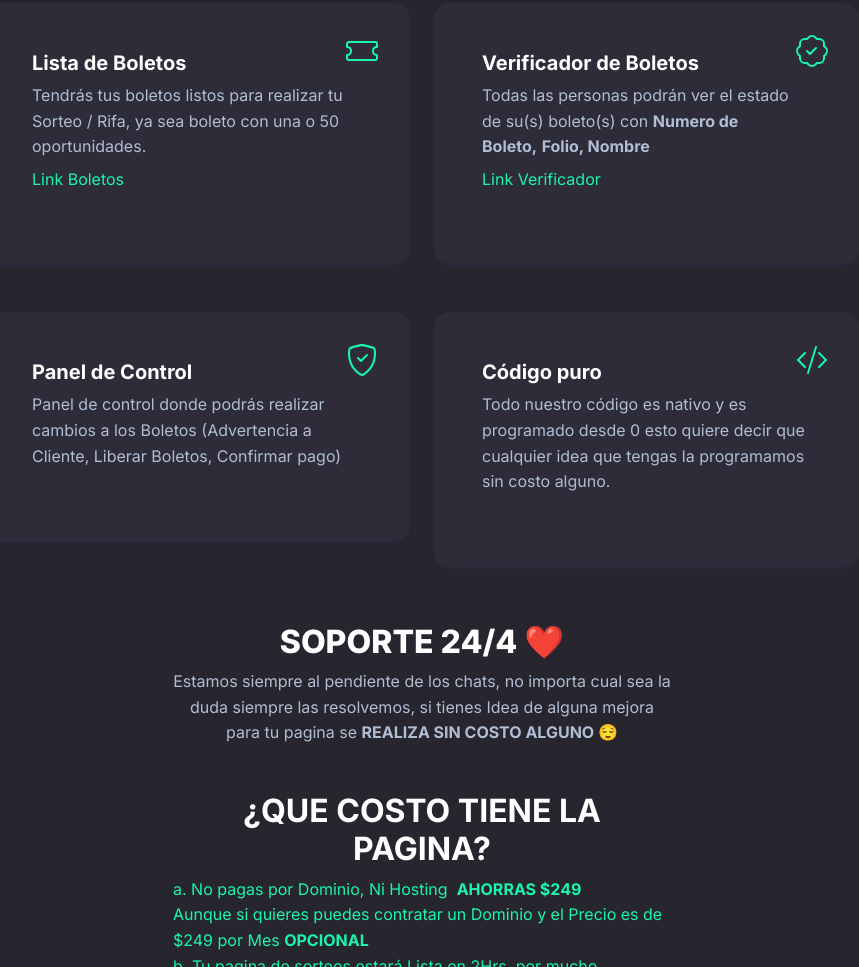
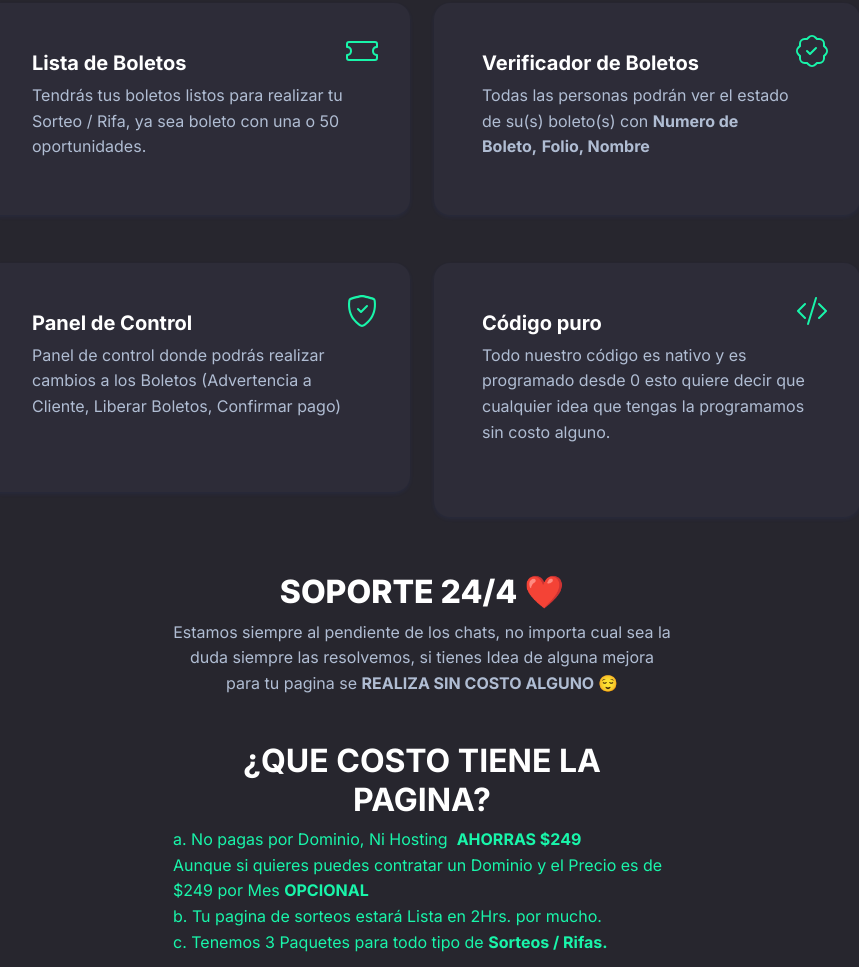
Before and after one commit to WichyAlonzo/wichydev, a plain HTML site: page index.html in a window 1280 px wide. Shown: the part 1138-2105 px from the top of the page, without its empty margins (218-1077 px from the left). Drawn offline with Linux system fonts and the light colour scheme.

Commit message:
Update index.html

```diff
--- a/index.html
+++ b/index.html
@@ -73,7 +73,7 @@
                                     </svg></div>
                                 <h5 class="fw-bold card-title">Lista de Boletos</h5>
                                 <p class="text-muted card-text mb-4" style="margin-bottom: 7px!important;">Tendrás tus boletos listos para realizar tu Sorteo / Rifa, ya sea boleto con una o 50 oportunidades.</p>
-                                <p class="text-muted card-text mb-4" style="color: var(--bs-green)!important;">Link Boletos</p>
+<!--                                 <p class="text-muted card-text mb-4" style="color: var(--bs-green)!important;">Link Boletos</p> -->
                             </div>
                         </div>
                     </div>
@@ -86,7 +86,7 @@
                                     </svg></div>
                                 <h5 class="fw-bold card-title">Verificador de Boletos</h5>
                                 <p class="text-muted card-text mb-4" style="margin-bottom: 7px!important;">Todas las personas podrán ver el estado de su(s) boleto(s) con <strong>Numero de Boleto,</strong>&nbsp;<strong>Folio, Nombre</strong></p>
-                                <p class="text-muted card-text mb-4" style="color: var(--bs-green)!important;">Link Verificador</p>
+<!--                                 <p class="text-muted card-text mb-4" style="color: var(--bs-green)!important;">Link Verificador</p> -->
                             </div>
                         </div>
                     </div>
```
